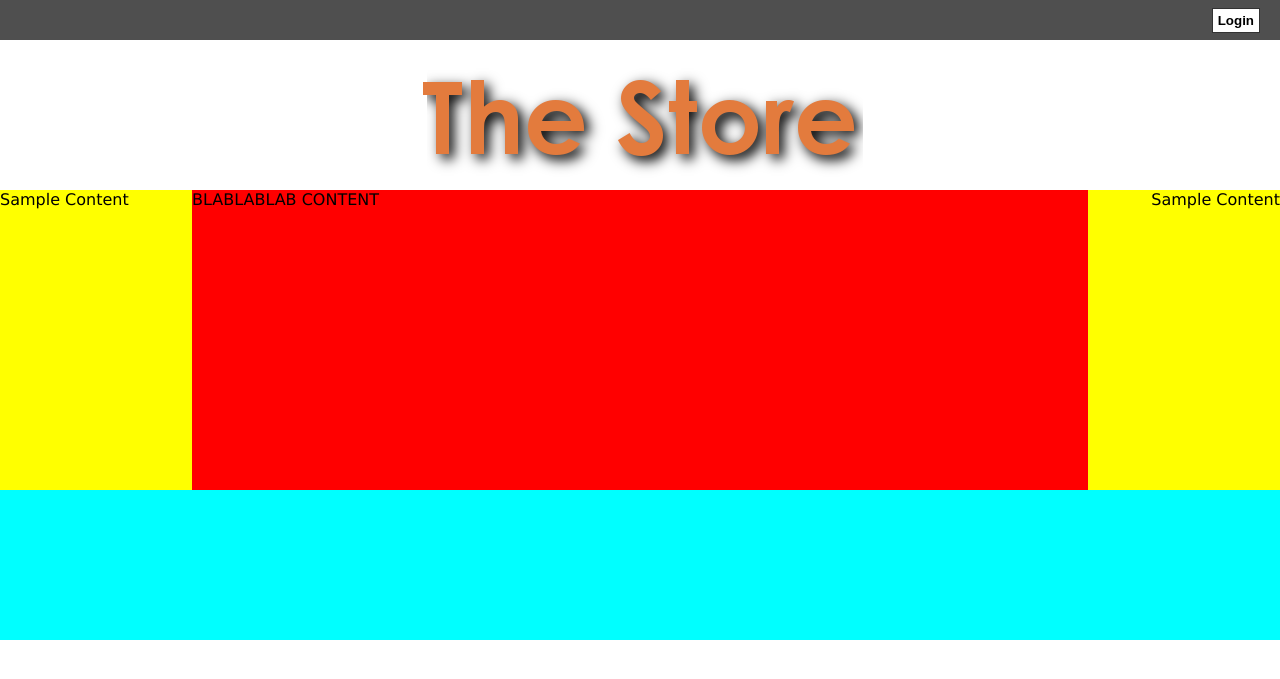
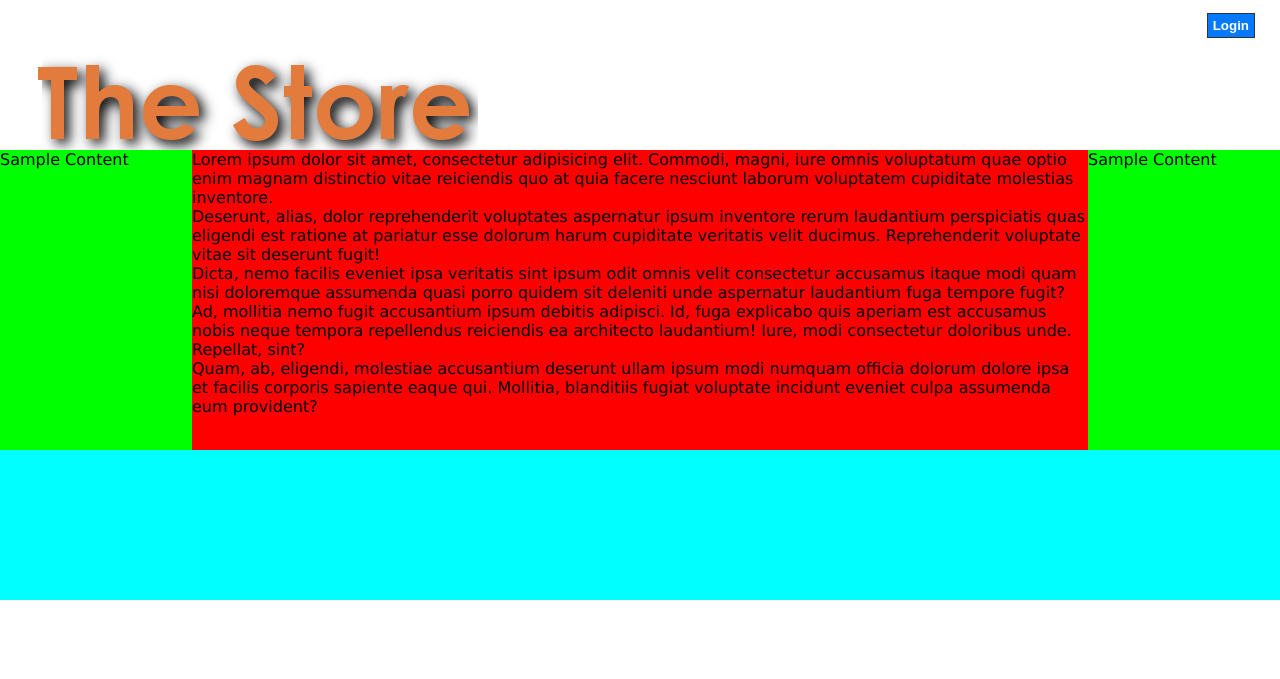
Before and after one commit to rpatalastas/Store, a PHP site: page / in a window 1280 px wide. Shown: the top 679 px of the page. Run offline with PHP 8.4, Linux system fonts and the light colour scheme.

Commit message:
Minor layout & CSS changes

```diff
--- a/core/includes/page_elements/aside_left.php
+++ b/core/includes/page_elements/aside_left.php
@@ -1,5 +1,5 @@
-<aside>
-	<div id="aside_left" class="aside">
+<aside id="aside_left">
+	<div class="aside_div">
 		Sample Content
 	</div>
 </aside>
--- a/core/includes/page_elements/aside_right.php
+++ b/core/includes/page_elements/aside_right.php
@@ -1,5 +1,5 @@
-<aside>
-	<div id="aside_right" class="aside">
+<aside id="aside_right">
+	<div class="aside_div">
 		Sample Content
 	</div>
 </aside>
--- a/core/utils/constants.php
+++ b/core/utils/constants.php
@@ -29,7 +29,12 @@ define('STYLES_DIR', ROOT_DIR . 'stylesheets/');
 define('ROOT_URL', "http://$_SERVER[HTTP_HOST]$_SERVER[REQUEST_URI]");
 //Stylesheets URL
 define('STYLES_URL', ROOT_URL . 'stylesheets/');
-//Javascript Directory
+//Javascript URL
 define('SCRIPTS_URL', ROOT_URL . 'javascript/');
+//Core Images URL
+define('CORE_IMAGES_URL', ROOT_URL . 'images/core/');
+//Product Images URL
+define('PRODUCT_IMAGES_URL', ROOT_URL . 'images/products/');
+
 
  ?>
--- a/index.php
+++ b/index.php
@@ -8,9 +8,11 @@ require(PAGE_ELEMENTS_DIR . 'header.php');
 require(PAGE_ELEMENTS_DIR . 'aside_left.php')
 ?>
 <div id="content">
-
-	BLABLABLAB CONTENT
-
+	<p>Lorem ipsum dolor sit amet, consectetur adipisicing elit. Commodi, magni, iure omnis voluptatum quae optio enim magnam distinctio vitae reiciendis quo at quia facere nesciunt laborum voluptatem cupiditate molestias inventore.</p>
+	<p>Deserunt, alias, dolor reprehenderit voluptates aspernatur ipsum inventore rerum laudantium perspiciatis quas eligendi est ratione at pariatur esse dolorum harum cupiditate veritatis velit ducimus. Reprehenderit voluptate vitae sit deserunt fugit!</p>
+	<p>Dicta, nemo facilis eveniet ipsa veritatis sint ipsum odit omnis velit consectetur accusamus itaque modi quam nisi doloremque assumenda quasi porro quidem sit deleniti unde aspernatur laudantium fuga tempore fugit?</p>
+	<p>Ad, mollitia nemo fugit accusantium ipsum debitis adipisci. Id, fuga explicabo quis aperiam est accusamus nobis neque tempora repellendus reiciendis ea architecto laudantium! Iure, modi consectetur doloribus unde. Repellat, sint?</p>
+	<p>Quam, ab, eligendi, molestiae accusantium deserunt ullam ipsum modi numquam officia dolorum dolore ipsa et facilis corporis sapiente eaque qui. Mollitia, blanditiis fugiat voluptate incidunt eveniet culpa assumenda eum provident?</p>
 </div>
 <?php
 require(PAGE_ELEMENTS_DIR . 'aside_right.php');
--- a/stylesheets/global.css
+++ b/stylesheets/global.css
@@ -6,18 +6,26 @@ body, html, div, p, *{
 }
 
 /*====TAGS====*/
+aside{
+	background: #0F0;
+	overflow: auto;
+	height: 100%;
+	min-height: 300px;
+	width: 15%;
+}
 body{
 	font-family:"Lucida Sans Unicode";
 }
 button{
-	background:#FFF;
+	background:#057aff;
 	border:1px solid #333;
+	color: #FFF;
 	cursor:pointer;
 	padding: 4px 5px;
 	font-weight:bold;
 }
 button:hover{
-	color:#057aff;
+	box-shadow: 0px 0px 15px #F00;
 }
 
 /*====ID====*/
@@ -26,12 +34,14 @@ button:hover{
 }
 #aside_right{
 	float: right;
-	text-align: right;
 }
 #banner{
 	background: url(../images/core/banner.png) no-repeat center;
-	width: 100%;
-	height: 150px;
+	height: 100px;
+	margin-left: 20px;
+	max-width: 30%;
+	min-width: 450px;
+	padding:0 10px;
 }
 #body_frame{
 	background: #000;
@@ -52,9 +62,9 @@ button:hover{
 	width: 100%;
 }
 #login_bar{
-	background: #4F4F4F;
 	height: 40px;
 	line-height: 40px;
+	padding:5px;
 	text-align: right;
 }
 #login_button{
@@ -67,9 +77,3 @@ button:hover{
 }
 
 /*====CLASS====*/
-.aside{
-	background: #FF0;
-	height: 100%;
-	min-height: 300px;
-	width: 15%;
-}
```
Also changed, not shown: core/classes/user.class.php (+18 -0 lines), templates/layout_template.html (added, +39 -0 lines), 1 other file.
